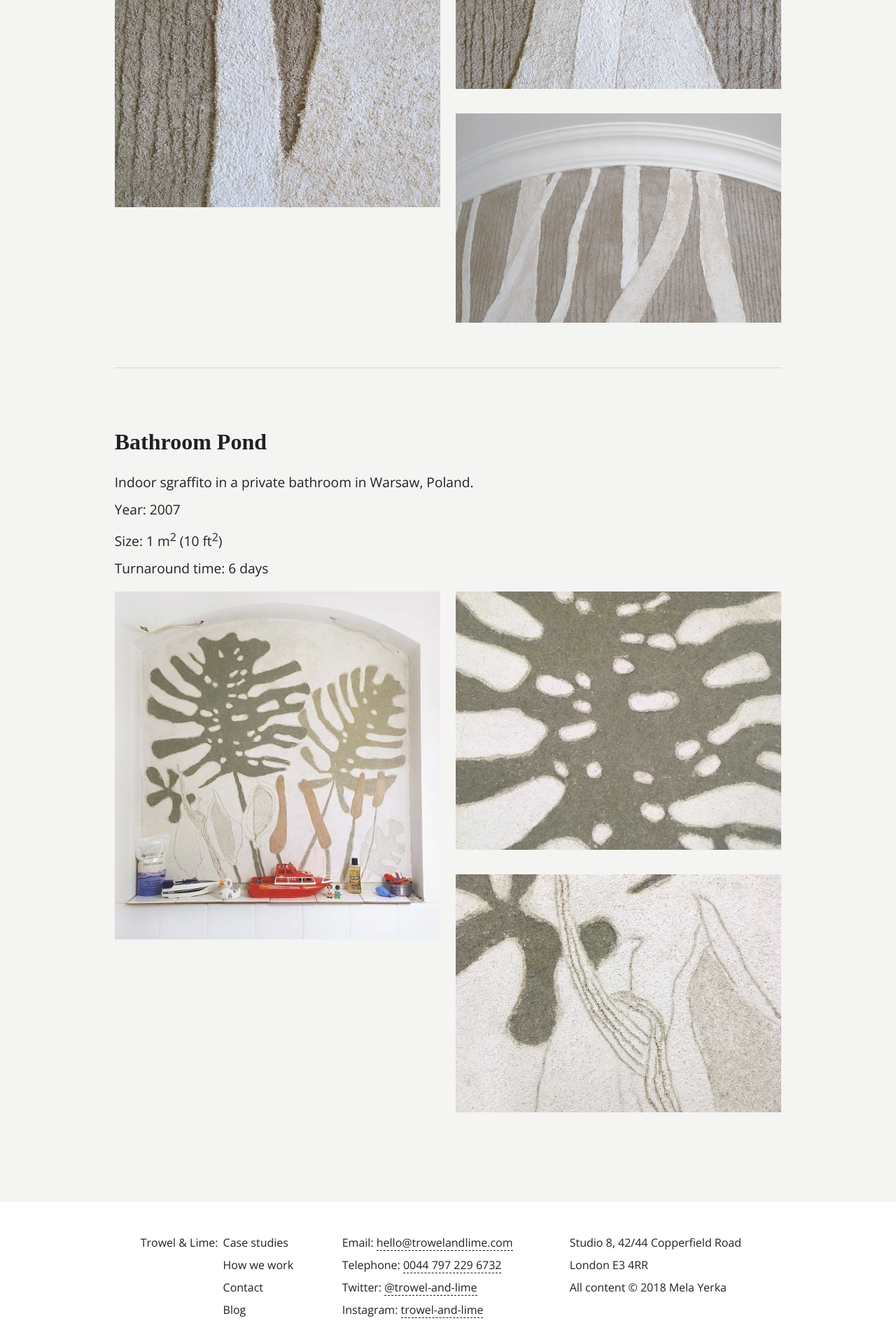
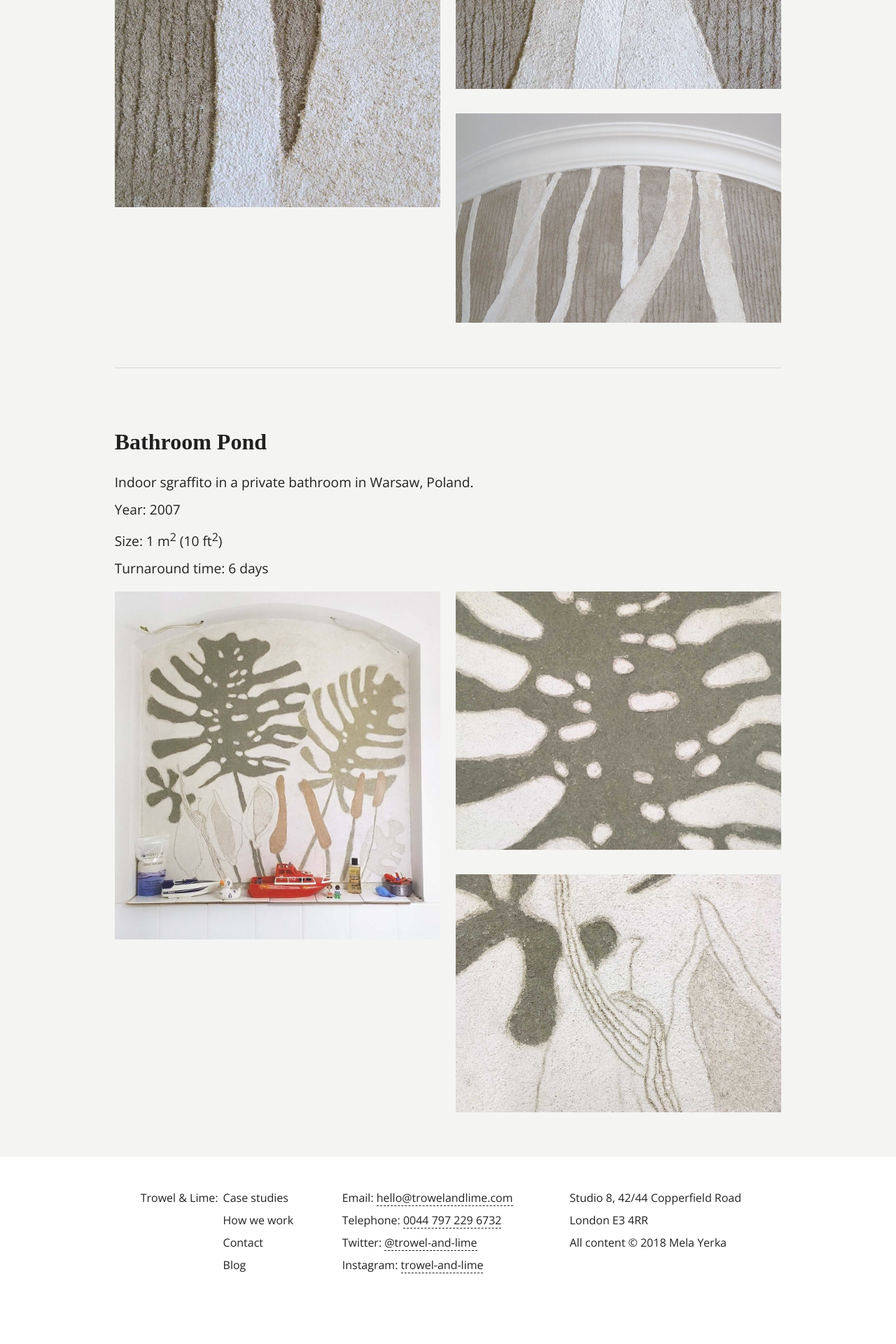
Before and after one commit to marek-kultys/trowel-and-lime, a Jekyll site: the page built from case-studies/index.html, in a window 1280 px wide. Shown: the part 4477-6397 px from the top of the page at 70% size. Built offline with Jekyll 4.4.1, drawn with Linux system fonts in a browser that asks for light colours; after the commit the page ends 6333 px from its top, so only the background shows below that.

Commit message:
Consolidate styles

```diff
--- a/_sass/case-studies.scss
+++ b/_sass/case-studies.scss
@@ -28,12 +28,6 @@
             font-size: 75%;
             color: $black-trans;
          }
-      }
-   }
-
-   .gallery {
-      &:last-of-type {
-         margin-bottom: 4em;
       }
    }
 
--- a/case-studies/index.html
+++ b/case-studies/index.html
@@ -35,7 +35,7 @@
 
    <section>
       <div class="container">
-         <div class="block gallery divider">
+         <div class="block margin-bottom divider">
             <div class="gallery-photos margin-bottom">
                <img src="/case-studies/img/summer-meadow-1.jpg">
                <img src="/case-studies/img/summer-meadow-3.jpg">
@@ -67,7 +67,7 @@
 
    <section>
       <div class="container">
-         <div class="block gallery divider">
+         <div class="block margin-bottom divider">
             <div class="gallery-photos margin-bottom">
                <img src="/case-studies/img/white-forest-1.jpg">
                <img src="/case-studies/img/white-forest-4.jpg">
@@ -99,7 +99,7 @@
 
    <section>
       <div class="container">
-         <div class="block gallery">
+         <div class="block">
             <div class="gallery-photos margin-bottom">
                <img src="/case-studies/img/bathroom-pond-1.jpg">
             </div>
```
